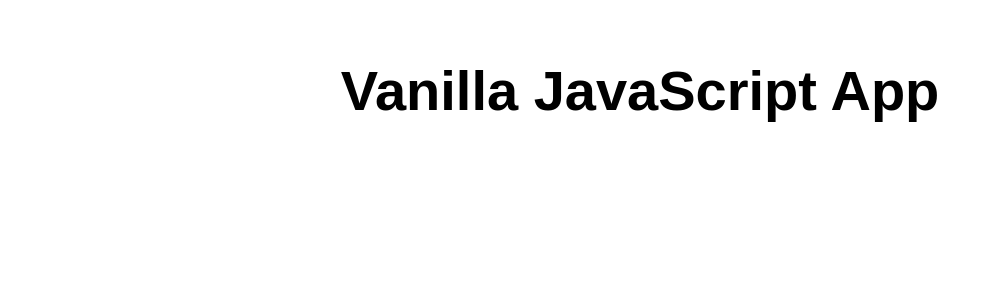
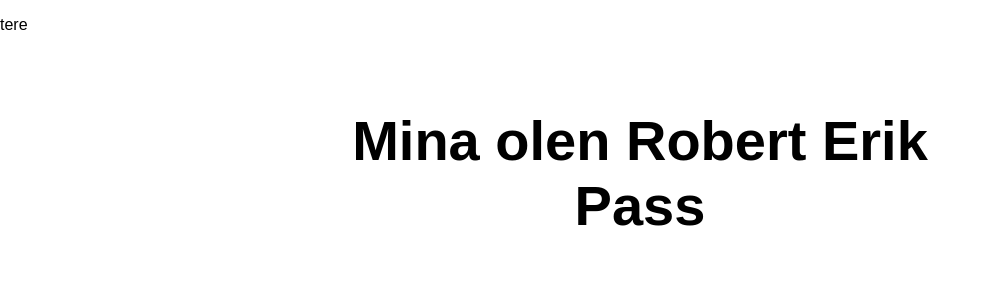
Before and after one commit to pashkin243/vha_praks6, a website: page src/index.html in a window 1280 px wide. Shown: the whole page, without its empty margins (0-1000 px from the left). Drawn offline with Linux system fonts and the light colour scheme.

Commit message:
Oma nime lisamine

```diff
--- a/src/index.html
+++ b/src/index.html
@@ -6,11 +6,14 @@
   <meta name="viewport" content="width=device-width, initial-scale=1.0">
   <link rel="stylesheet" href="styles.css">
   <title>Vanilla JavaScript App</title>
+  <p>
+    tere
+  </p>
 </head>
 
 <body>
   <main>
-    <h1>Vanilla JavaScript App</h1>
+    <h1>Mina olen Robert Erik Pass</h1>
   </main>
 </body>
 
```
